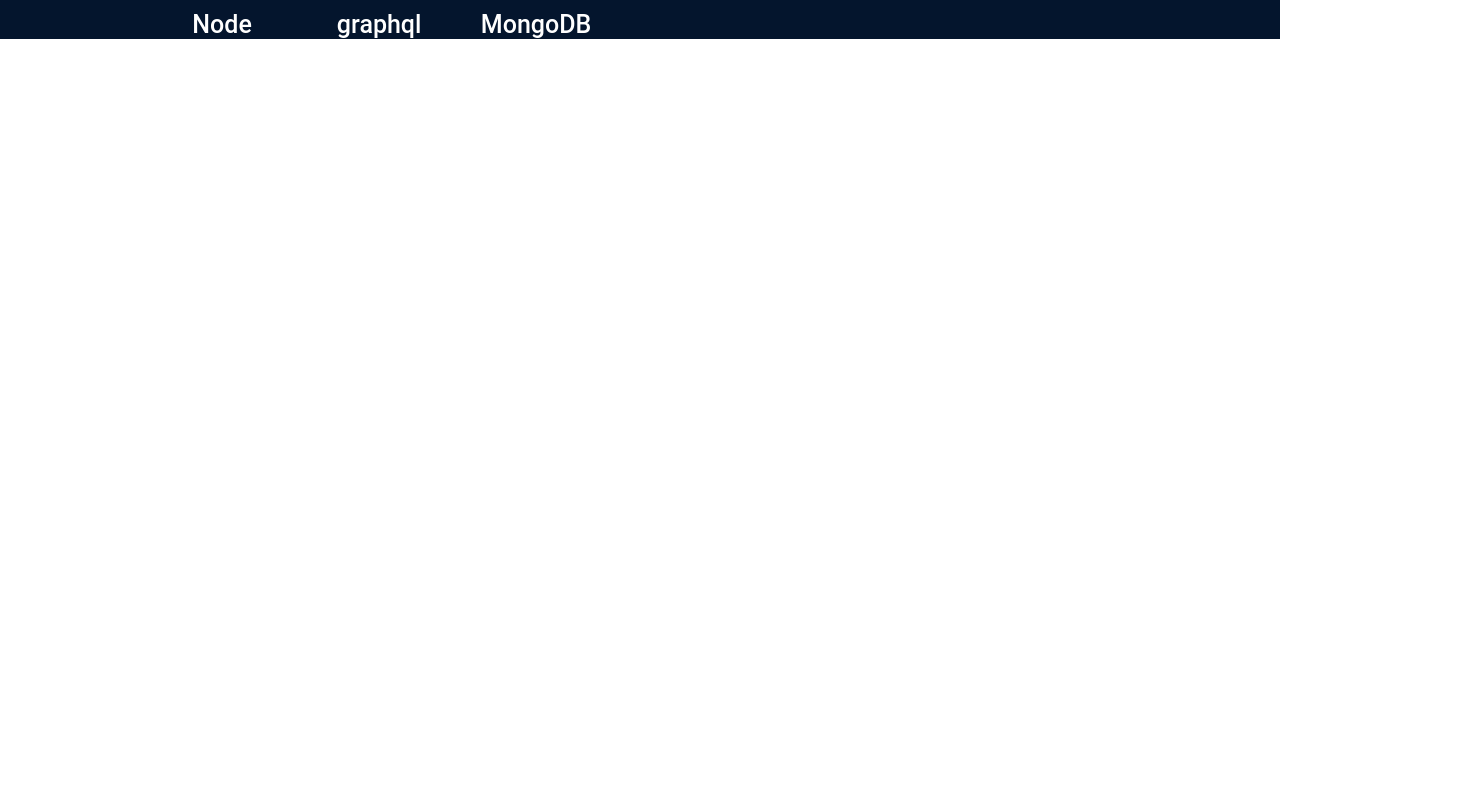
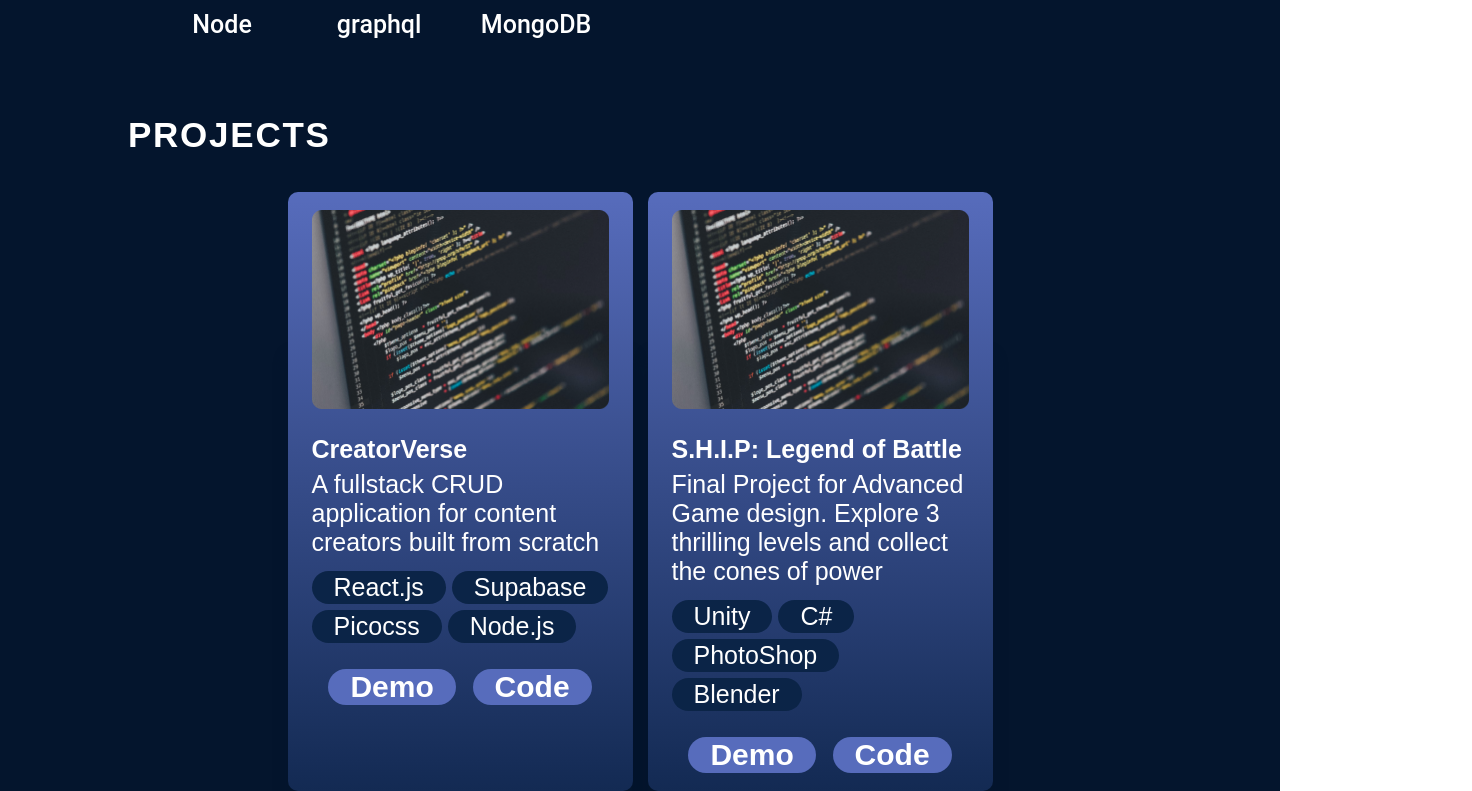
Before and after one commit to Jamesmed1999/portfolio-site, a React (Vite) app: page / in a window 1280 px wide. Shown: the part 1845-2636 px from the top of the page, 1472 px wide, since content can reach past the window. Before the commit the page ends 1884 px from the top, so only its background shows below. Built offline with nearby package versions, Linux system fonts and the light colour scheme.

Commit message:
finished profile section

```diff
--- a/src/App.jsx
+++ b/src/App.jsx
@@ -4,6 +4,7 @@ import { Navbar } from "./components/Navbar"
 import { Hero } from "./components/hero"
 import { About } from "./components/About"
 import { Experience } from "./components/experience"
+import {Projects} from "./components/Projects"
 
 
 function App() {
@@ -15,6 +16,7 @@ function App() {
       <Hero />
       <About />
       <Experience />
+      <Projects />
       </div>
     </>
   )
--- a/src/App.module.css
+++ b/src/App.module.css
@@ -4,4 +4,5 @@
     background-color: var(--color-bg);
     width: 100%;
     height: 100%;
+    overflow: hidden;
 }
--- /dev/null
+++ b/src/components/ProjectCard.jsx
@@ -0,0 +1,22 @@
+import React from "react"
+import styles from "./ProjectCard.module.css"
+import { getimageUrl } from "../utils";
+
+export const ProjectCard = ({project : {title, description, imageSrc, skills, demo, code}}) => {
+    return <div className={styles.container}>
+    <img src={getimageUrl(imageSrc)} alt={`image of ${title}`} className={styles.image}></img>
+    <h3 className={styles.title}>{title}</h3>
+    <p className={styles.description}>{description}</p>
+    <ul className={styles.skills}>
+        {
+            skills.map((skills, id)=> {
+              return  (<li key={id} className={styles.skill}>{skills}</li>)
+            })
+        }
+    </ul>
+    <div className={styles.links}>
+     <a href={demo} className={styles.link}>Demo</a>
+     <a href={code}className={styles.link}>Code</a>
+    </div>
+    </div>
+}
--- /dev/null
+++ b/src/components/ProjectCard.module.css
@@ -0,0 +1,66 @@
+@import "../vars.css";
+
+.container {
+    display: flex;
+    flex-direction: column;
+    align-items: stretch;
+    border-radius: 10px;
+    background: linear-gradient(180deg, #576cbc 0%, #132a53 100% );
+    box-shadow: 0 164px 14px 0 #04152d;
+    padding: 18px 24px;
+    max-width: 345px;
+}
+
+.image {
+    margin-bottom: 26px;
+
+}
+
+.title {
+    font-size: 25px;
+    font-weight: 700;
+
+}
+
+.description {
+    margin-top: 6px;
+    font-size: 25px;
+    font-weight: 400px;
+
+}
+
+.skills {
+    width: 100%;
+    margin-top: 14px;
+    display:flex;
+    flex-direction: row;
+    flex-wrap: wrap;
+    gap: 6px;
+    list-style: none;
+}
+
+.skill {
+   font-size: 25px;
+   font-weight: 400;
+   border-radius: 100px;
+   background: var(--color-dark);
+   padding: 2px 22px;
+}
+
+.links {
+    width: 100%;
+    margin-top: 26px;
+    display: flex;
+    justify-content: space-evenly;
+}
+
+.link {
+    text-decoration: none;
+    color: var(--color-text);
+    font-size: 30px;
+    font-weight: 600;
+    border-radius: 100px;
+    background: var(--color-primary);
+    padding: 1px 22px;
+
+}
--- /dev/null
+++ b/src/components/Projects.jsx
@@ -0,0 +1,22 @@
+import React  from "react";
+import styles from "./Projects.module.css"
+import { getimageUrl } from "../utils";
+import projects from "../data/projects.json"
+import { ProjectCard } from "./ProjectCard";
+
+export const Projects = () => {
+
+    return <section className={styles.container} id="projects">
+        <h2 className={styles.title}>Projects</h2>
+        <div className={styles.projects}>
+            {
+                projects.map((project, id)=>{
+                    return(
+                        <ProjectCard key={id} project={project}/>
+                    );
+                })
+            }
+        </div>
+    </section>
+
+}
--- /dev/null
+++ b/src/components/Projects.module.css
@@ -0,0 +1,27 @@
+@import "../vars.css";
+
+.container {
+    margin-top: 76px;
+    color: var(--color-text);
+    margin-left: 10%;
+    margin-right: 10%;
+
+}
+
+.title {
+    font-size: 35px;
+    font-weight: 700;
+    letter-spacing: 1.75px;
+    text-transform: uppercase;
+
+}
+
+.projects {
+    margin-top: 37px;
+    display: flex;
+    flex-direction: row;
+    flex-wrap: wrap;
+    justify-content: center;
+    gap: 15px;
+    flex: 1;
+}
--- /dev/null
+++ b/src/data/projects.json
@@ -0,0 +1,18 @@
+[
+    {
+        "title": "CreatorVerse",
+        "imageSrc": "projects/pg1.png",
+        "description": "A fullstack CRUD application for content creators built from scratch",
+        "skills": ["React.js","Supabase","Picocss","Node.js"],
+        "demo": "www.google.com",
+        "code": "github.com"
+    },
+    {
+        "title": "S.H.I.P: Legend of Battle",
+        "imageSrc": "projects/pg1.png",
+        "description": "Final Project for Advanced Game design. Explore 3 thrilling levels and collect the cones of power",
+        "skills": ["Unity","C#","PhotoShop","Blender"],
+        "demo": "www.google.com",
+        "code": "github.com"
+    }
+]
```
Also changed, not shown: assets/projects/pg1.png (added).
